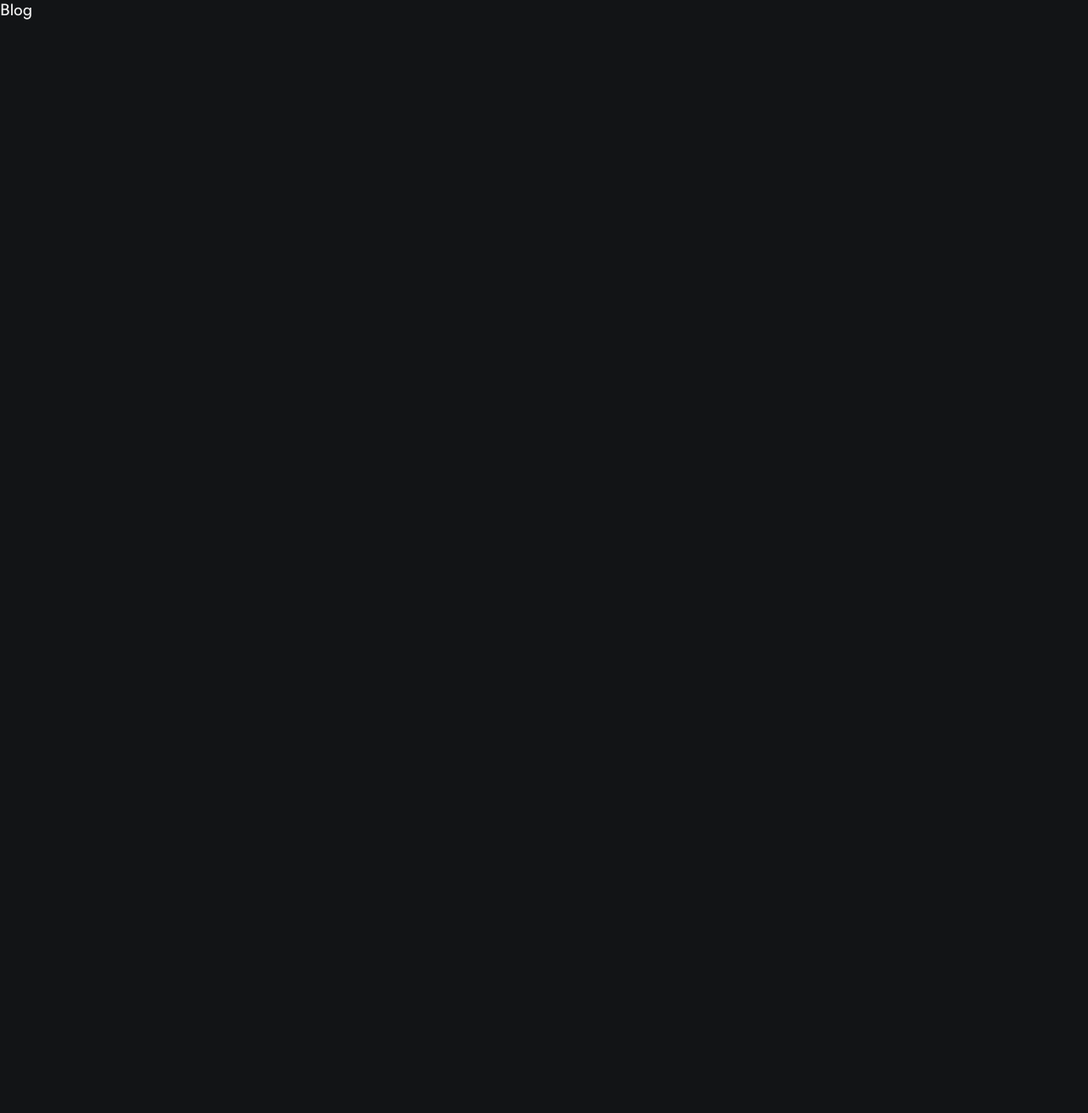
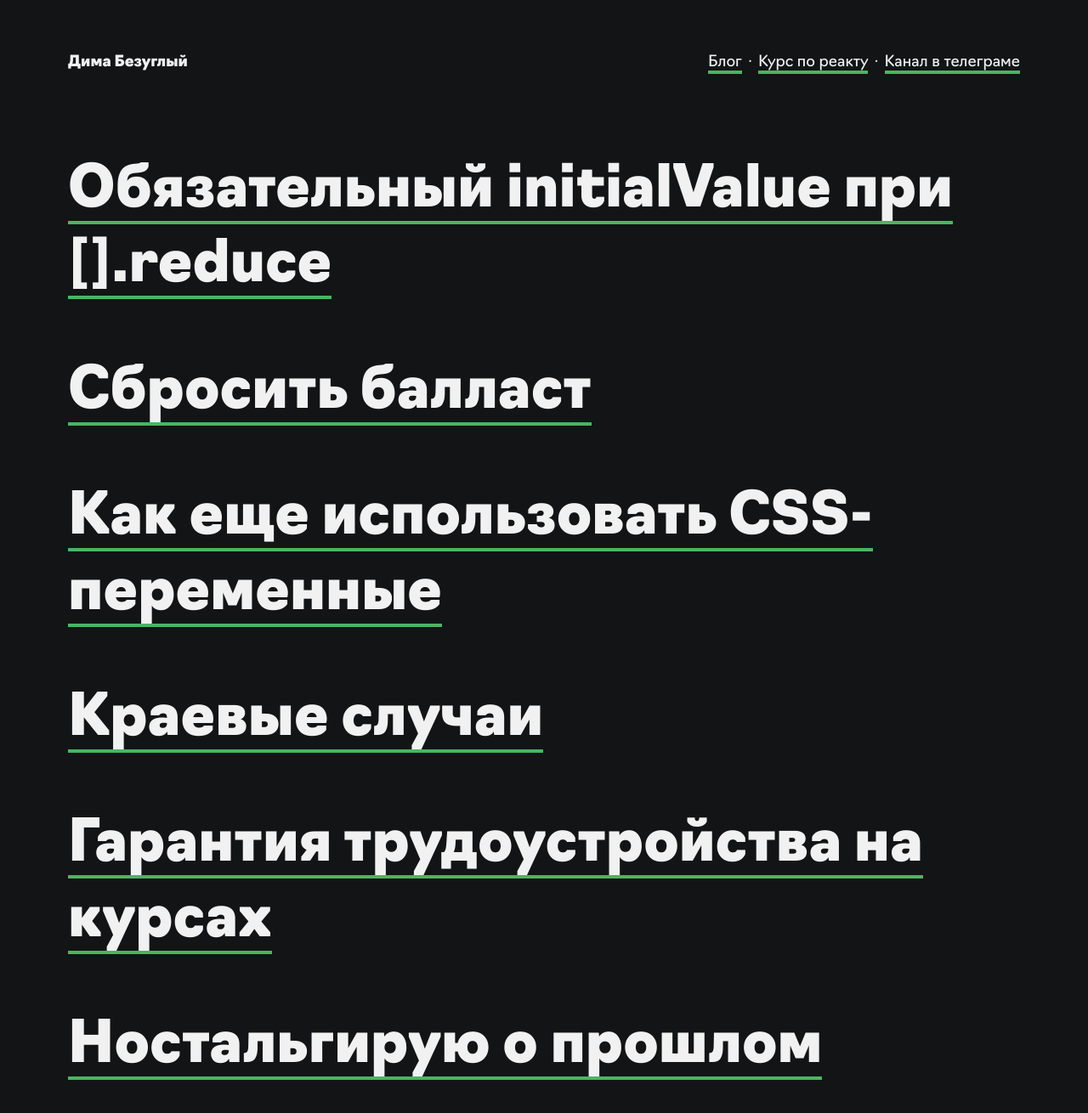
Before and after one commit to shalfey41/bezugly, a Next.js app: page /blog in a window 1280 px wide. Shown: the top 1310 px of the page at 85% size. Before the commit the page ends 800 px from the top, so only its background shows below. Built offline with nearby package versions, Linux system fonts and the light colour scheme.

Commit message:
Заверстал список постов

```diff
--- a/pages/_app.js
+++ b/pages/_app.js
@@ -4,6 +4,7 @@ import '../styles/font.css';
 import '../styles/globals.css';
 import '../styles/normalize.css';
 import '../styles/main-page.css';
+import '../styles/posts.css';
 
 function MyApp({ Component, pageProps }) {
   return (
--- a/pages/blog/index.js
+++ b/pages/blog/index.js
@@ -1,5 +1,86 @@
+import Link from "next/link";
+
 export default function Blog() {
   return (
-    <div>Blog</div>
+    <div className="posts-page">
+      <header className="header">
+        <div className="page-container posts-page-header">
+          <strong>Дима Безуглый</strong>
+          <nav>
+            <ul className="header-list">
+              <li className="header-list-item">
+                <Link href="/blog" passHref>
+                  <a className="link"><span className="link-underline">Блог</span></a>
+                </Link>
+              </li>
+              <li className="header-list-item">
+                <a className="link" href="https://www.udemy.com/course/react-redux-2020/?referralCode=0C74053563423A398A3C" target="_blank"><span className="link-underline">Курс по реакту</span></a>
+              </li>
+              <li className="header-list-item">
+                <a className="link" href="https://t.me/sexy_frontend" target="_blank"><span className="link-underline">Канал в телеграме</span></a>
+              </li>
+            </ul>
+          </nav>
+        </div>
+      </header>
+      <main className="main">
+        <div className="page-container">
+          <article className="posts-article">
+            <Link href="/blog/posts/abc" passHref>
+              <a className="link">
+                <h1 className="title">
+                  <span className="link-underline">Обязательный initialValue при [].reduce</span>
+                </h1>
+              </a>
+            </Link>
+          </article>
+          <article className="posts-article">
+            <Link href="/blog/posts/abc" passHref>
+              <a className="link">
+                <h1 className="title">
+                  <span className="link-underline">Сбросить балласт</span>
+                </h1>
+              </a>
+            </Link>
+          </article>
+          <article className="posts-article">
+            <Link href="/blog/posts/abc" passHref>
+              <a className="link">
+                <h1 className="title">
+                  <span className="link-underline">Как еще использовать CSS-переменные</span>
+                </h1>
+              </a>
+            </Link>
+          </article>
+          <article className="posts-article">
+            <Link href="/blog/posts/abc" passHref>
+              <a className="link">
+                <h1 className="title">
+                  <span className="link-underline">Краевые случаи</span>
+                </h1>
+              </a>
+            </Link>
+          </article>
+          <article className="posts-article">
+            <Link href="/blog/posts/abc" passHref>
+              <a className="link">
+                <h1 className="title">
+                  <span className="link-underline">Гарантия трудоустройства на курсах</span>
+                </h1>
+              </a>
+            </Link>
+          </article>
+          <article className="posts-article">
+            <Link href="/blog/posts/abc" passHref>
+              <a className="link">
+                <h1 className="title">
+                  <span className="link-underline">Ностальгирую о прошлом</span>
+                </h1>
+              </a>
+            </Link>
+          </article>
+        </div>
+      </main>
+    </div>
   )
 }
--- a/styles/main-page.css
+++ b/styles/main-page.css
@@ -38,7 +38,7 @@
     flex-wrap: wrap;
 }
 
-.header-list-item a {
+.header-list-item .link {
     padding: 7px;
 }
 
@@ -64,8 +64,8 @@
 }
 
 .link-underline {
-    display: inline-block;
-    border-bottom: 2px solid var(--color_primary);
+    display: inline;
+    border-bottom: 4px solid var(--color_primary);
 }
 
 @media all and (min-width: 400px) {
--- /dev/null
+++ b/styles/posts.css
@@ -0,0 +1,24 @@
+.posts-page {
+    padding: 40px 0;
+}
+
+.posts-article {
+    margin-bottom: 30px;
+}
+
+@media all and (min-width: 710px) {
+    .posts-page-header {
+        display: flex;
+        align-items: baseline;
+        justify-content: space-between;
+    }
+
+    .posts-page {
+        padding-top: 60px;
+        padding-bottom: 60px;
+    }
+
+    .posts-article {
+        margin-bottom: 60px;
+    }
+}
```
